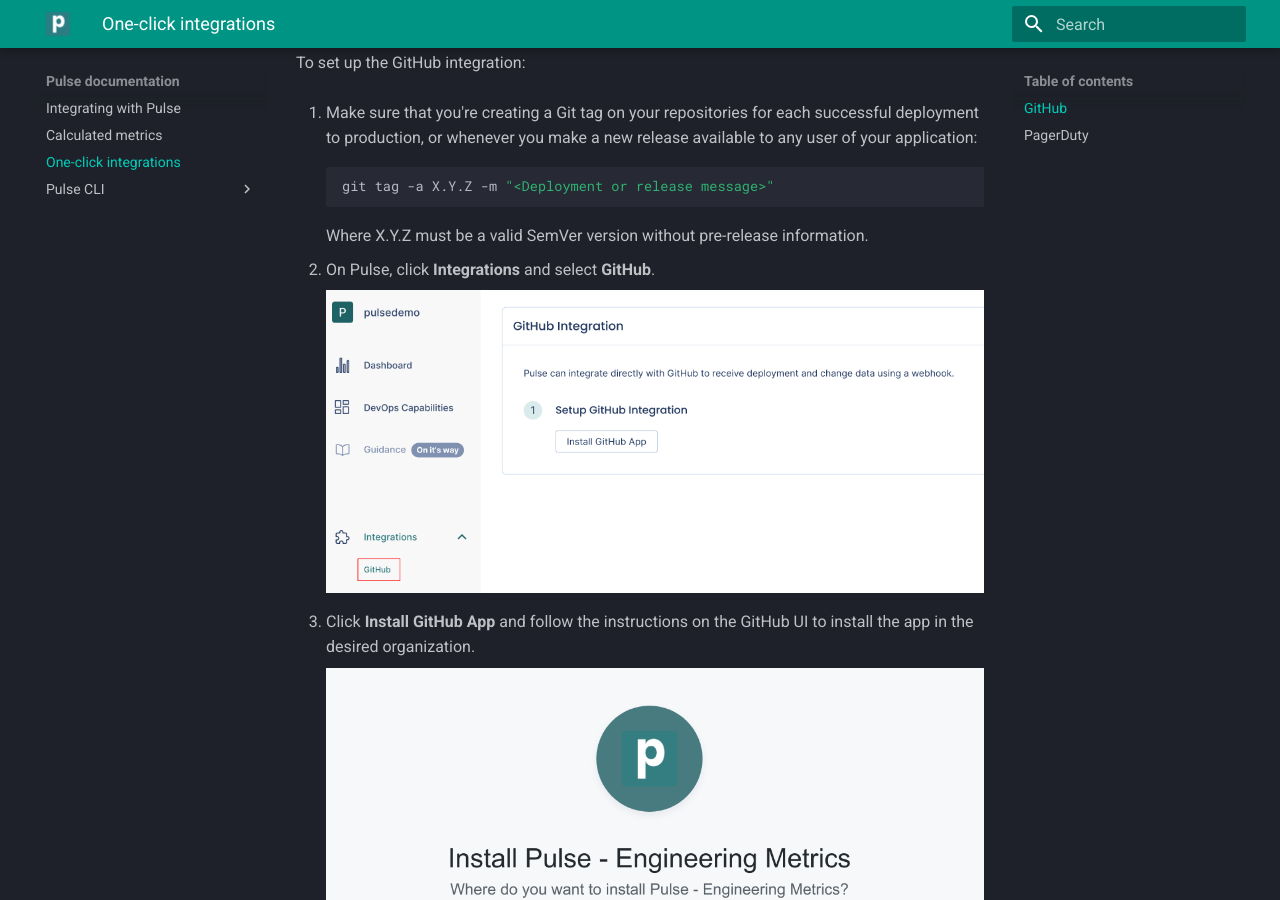
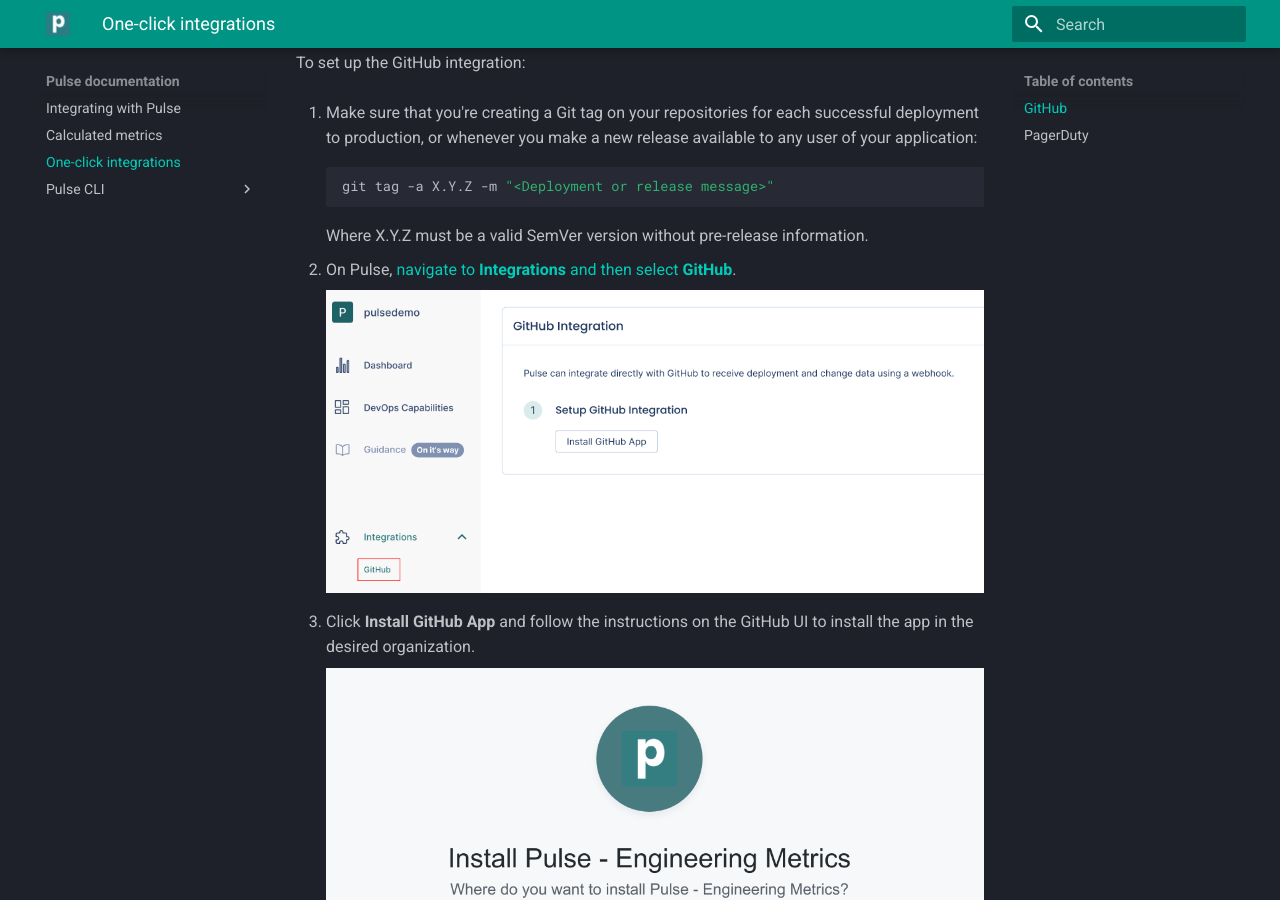
Before and after one commit to codacy/pulse-user-docs, an MkDocs documentation site: the page built from docs/one-click-integrations.md, in a window 1280 px wide and 900 px high, scrolled down 728 px. Built offline with MkDocs 1.6.1 and Material for MkDocs 9.7.7, drawn with Linux system fonts in a browser that asks for light colours; some of the changed text lies outside the part shown.

Commit message:
clean: Create link from documentation to integration page PUL-320

```diff
--- a/docs/one-click-integrations.md
+++ b/docs/one-click-integrations.md
@@ -29,7 +29,7 @@
 
     Where X.Y.Z must be a valid SemVer version without pre-release information.
 
-1.  On Pulse, click **Integrations** and select **GitHub**.
+1.  On Pulse, [navigate to **Integrations** and then select **GitHub**](https://app.pulse.codacy.com/integrations/github){target=_blank}.
 
     ![GitHub integration](images/ghi-setup.png)
 
@@ -55,7 +55,7 @@
 
 To set up the PagerDuty integration:
 
-1.  On Pulse, click **Integrations** and select **PagerDuty**.
+1.  On Pulse, [navigate to **Integrations** and then select **PagerDuty**](https://app.pulse.codacy.com/integrations/pagerduty){target=_blank}.
 
     ![PagerDuty integration](images/pagerduty.png)
 
--- a/mkdocs.yml
+++ b/mkdocs.yml
@@ -21,6 +21,7 @@
 # Extensions
 markdown_extensions:
   - admonition
+  - attr_list
   - codehilite:
       guess_lang: false
       linenums: true
```
Also changed, not shown: docs/cli/pushing-data-to-pulse.md (+1 -1 lines).
